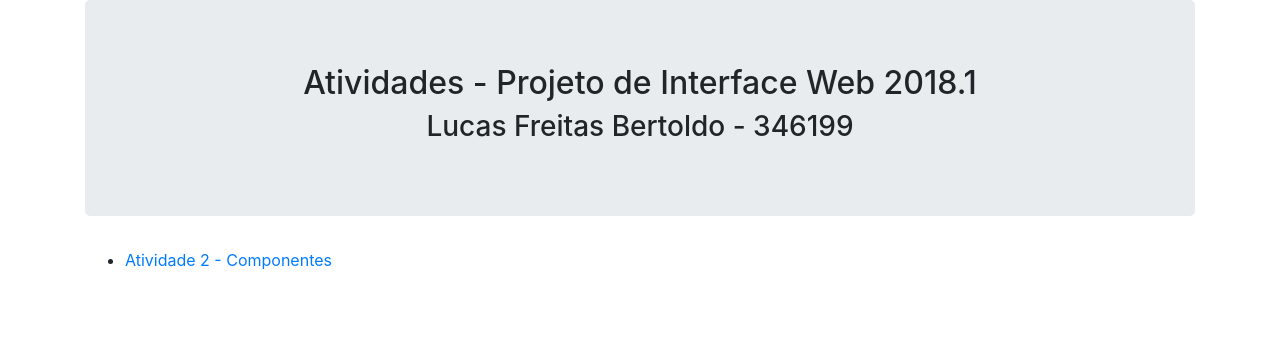
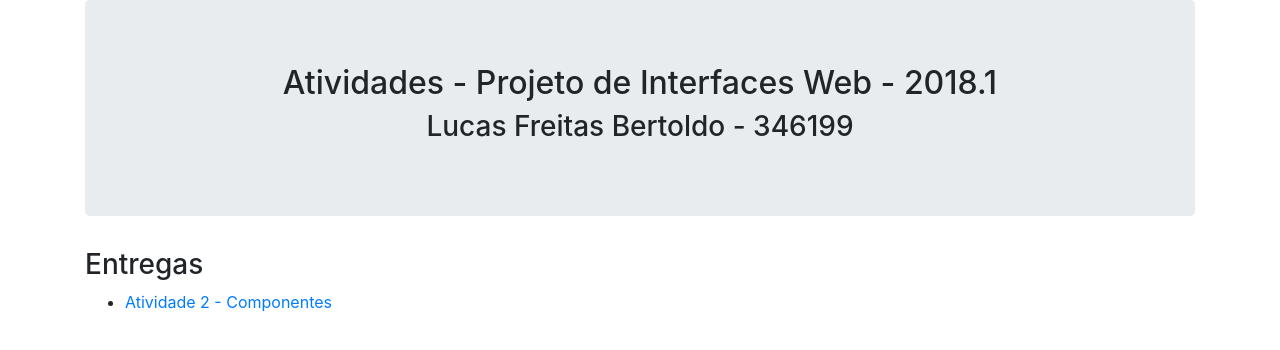
Before and after one commit to lucasfber/atividades-piw, a plain HTML site: page index.html in a window 1280 px wide. Drawn offline with nearby package versions, Linux system fonts and the light colour scheme.

Commit message:
jumbotron was fixed

```diff
--- a/index.html
+++ b/index.html
@@ -18,9 +18,10 @@
 <body>
     <div class="container">
         <div class="jumbotron">
-            <h2 class="text-center">Atividades - Projeto de Interface Web 2018.1</h2>
+            <h2 class="text-center">Atividades - Projeto de Interfaces Web - 2018.1</h2>
             <h3 class="text-center">Lucas Freitas Bertoldo - 346199</h3>
         </div>
+        <h3>Entregas</h3>
         <ul>
             <li>
                 <a href="https://github.com/lucasfber/PIW-A02-Componentes-SocialNetwork" target="_blank">Atividade 2 - Componentes</a>
```
